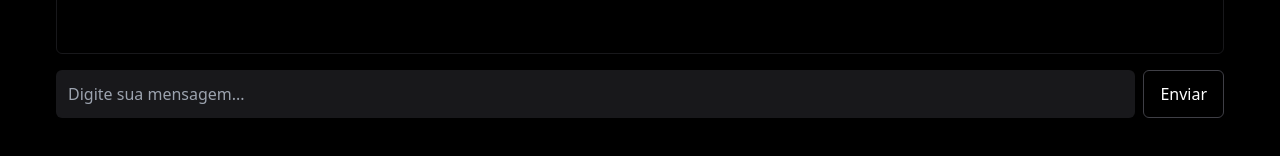
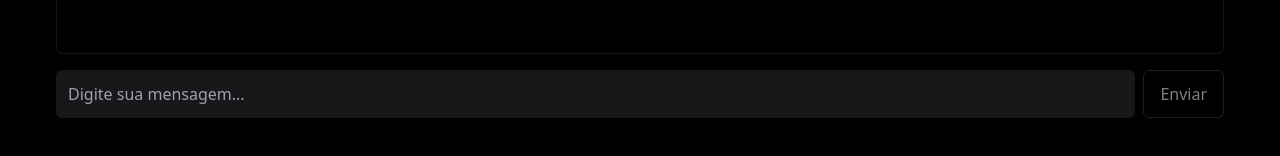
Before and after one commit to ThiLourenco/chat-ia, a Next.js app: page /chat in a window 1280 px wide. Shown: the part 626-782 px from the top of the page. Built offline with nearby package versions, Linux system fonts and the light colour scheme.

Commit message:
chore(): adding button disabled

```diff
--- a/app/chat/page.tsx
+++ b/app/chat/page.tsx
@@ -28,6 +28,10 @@ const ChatPage: React.FC = () => {
   const sendMessage = async (e: FormEvent) => {
     e.preventDefault();
 
+    if (!consulta.trim()) {
+      return;
+    }
+
     const newMessage: Message = { text: consulta, fromUser: true };
     setMessages((prev) => [...prev, newMessage]);
 
@@ -56,7 +60,7 @@ const ChatPage: React.FC = () => {
         <h1 className="text-xl font-bold">Assistente Virtual - Miles Davis </h1>
       </div>
 
-      <div className="flex-grow border border-zinc-900 rounded-md p-4 custom-scrollbar h-[400px] overflow-y-auto bg-black">
+      <div className="flex-grow border border-zinc-900 rounded-md p-4 custom-scrollbar trasi h-[400px] overflow-y-auto bg-black">
         {messages.map((msg, index) => (
           <div
             key={index}
@@ -84,9 +88,16 @@ const ChatPage: React.FC = () => {
           placeholder="Digite sua mensagem..."
           className="flex-grow bg-zinc-900 text-white rounded-md p-3 mr-2 border-none focus:outline-none"
         />
-        <button type="submit" className="bg-black border border-zinc-700 text-white rounded-md px-4 py-2">
-          Enviar
-        </button>
+    <button
+      type="submit"
+      disabled={!consulta.trim()}
+      className={`bg-black border border-zinc-700 text-white rounded-md px-4 py-2
+              hover:bg-zinc-800 hover:border-zinc-600
+              focus:outline-none focus:ring-2 focus:ring-zinc-600 transition-all duration-300
+              ${!consulta.trim() ? 'opacity-50 cursor-not-allowed' : ''}`}
+              >
+      Enviar
+    </button>
       </form>
     </div>
   );
```
